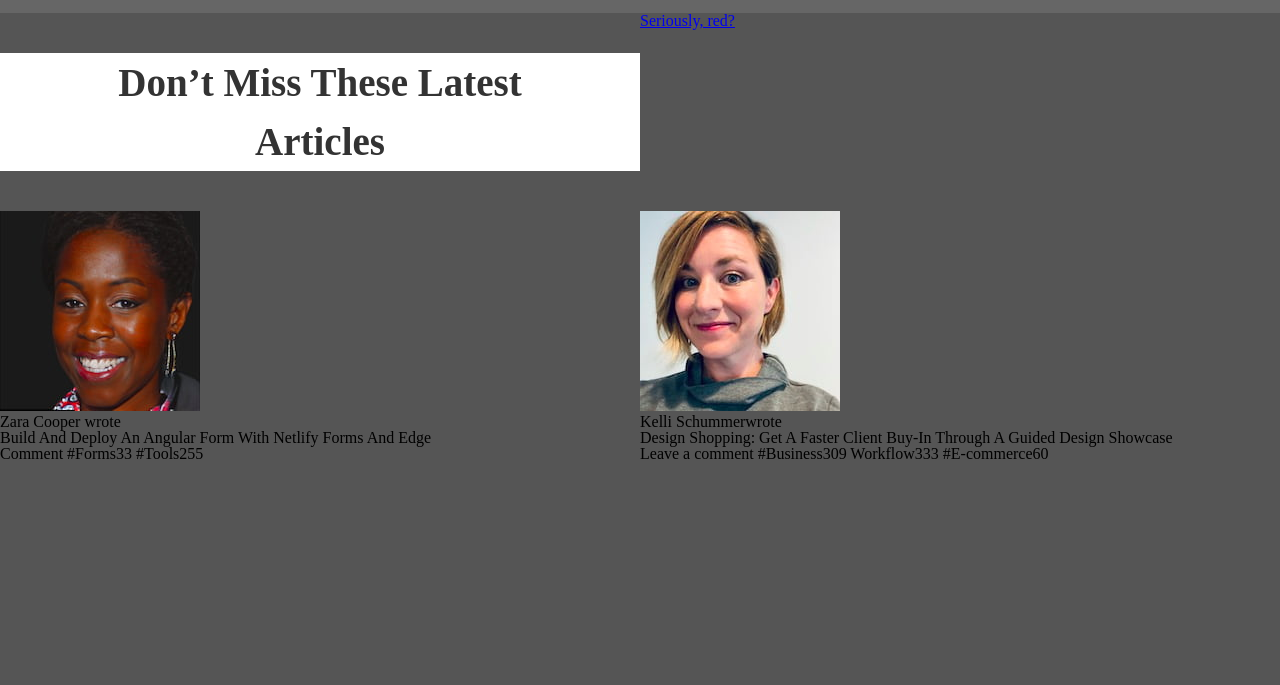
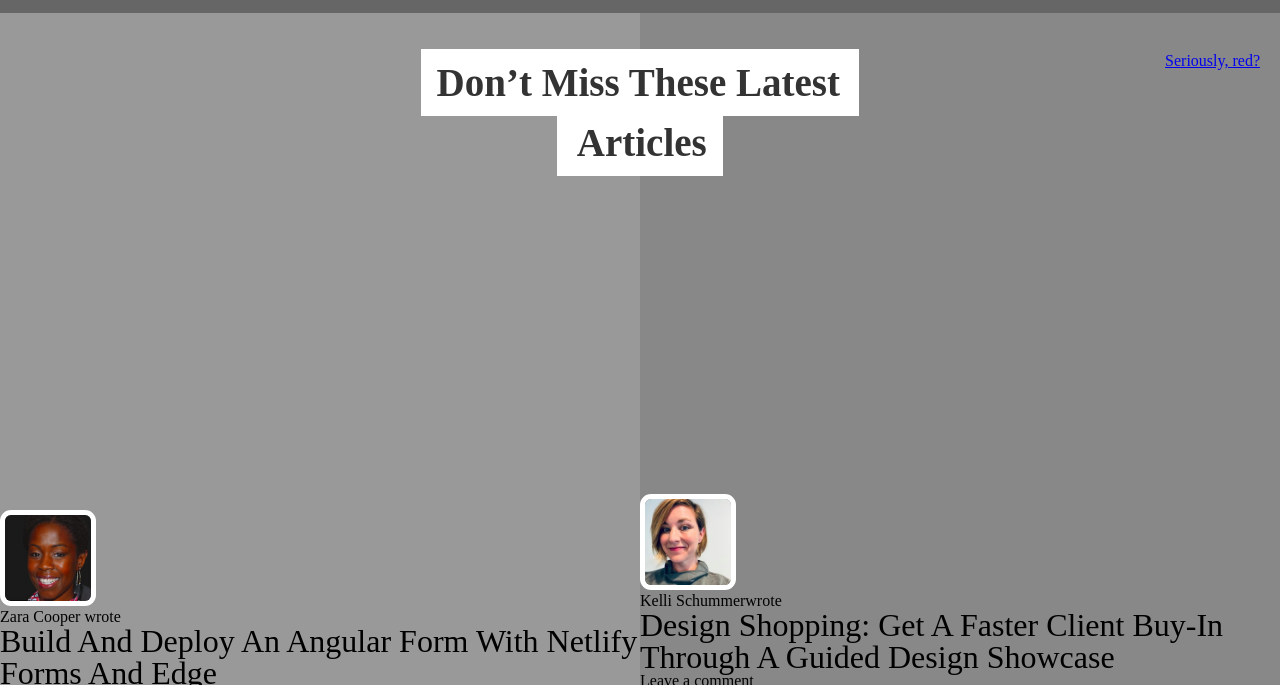
Before and after one commit to brenoxav/smashing-magazine-heatmap, a plain HTML site: page index.html in a window 1280 px wide. Shown: the part 123-808 px from the top of the page. Drawn offline with Linux system fonts and the light colour scheme.

Commit message:
Style main heading and main articles background

```diff
--- a/assets/styles/style.css
+++ b/assets/styles/style.css
@@ -73,35 +73,64 @@ header, main, footer {
   color: #fff;
 }
 
-/* Main Articles Section*/
+/* Main Heading */
+
+.main-heading-wrapper {
+  position: absolute;
+  width: 100%;
+  margin: 40px auto;
+  background-color: transparent;
+  text-align: center;
+
+}
 
 .main-heading {
+  display: inline;
+  margin: 40px auto;
+  padding: 12px 16px;
+  background-color: #fff;
+  color: #333;
   font-size: 39px;
-  line-height: 59px;
+  line-height: 60px;
   font-weight: 700;
-  color: #333;
-  background-color: #fff;
   text-align: center;
-  margin: 40px 0;
 }
+
+.color-switch-btn {
+  position: absolute;
+  top: 0;
+  right: 20px;
+
+}
+
+/* Main Articles Section*/
 
 .main-articles-section {
   display: grid;
   grid-template-columns: 1fr 1fr;
-  grid-template-rows: auto 778px 778px;
+  grid-template-rows: 724px 635px;
 }
 
-.main-articles-section:nth-child(1) {
-  background-color: #555;
+.main-articles-section article:nth-of-type(1) {
+  background-color: #999;
 }
 
-.main-articles-section:nth-child(2) {
+.main-articles-section article:nth-of-type(2) {
   background-color: #888;
 }
 
-.main-articles-section:nth-child(3)
+.main-articles-section article:nth-of-type(3) {
+  background-color: #aaa;
+}
 
-.main-articles-section:nth-child(4)
+.main-articles-section article:nth-of-type(4) {
+  background-color: #999;
+}
+
+.main-articles	{
+  flex-direction: column;
+  justify-content: flex-end;
+}
 
 .main-articles img {
   width: 96px;
@@ -110,6 +139,9 @@ header, main, footer {
   border-radius: 11px;
 }
 
+.main-articles h2 {
+  font-size: 2em;
+}
 
 /* Menbership Banner */
 .membership-banner {
--- a/index.html
+++ b/index.html
@@ -34,14 +34,14 @@
     </header>
 
     <main>
-
+        <div class="main-heading-wrapper">
+            <h1 class="main-heading"><span>Don’t Miss These Latest&nbsp;&nbsp;<br>&nbsp;&nbsp;Articles</span></h1>
+            <a class="color-switch-btn" href="#">Seriously, red?</a>
+        </div>
         <section class="main-articles-section">
 
-            <h1 class="main-heading">Don’t Miss These Latest <br>Articles</h1>
 
-            <a href="#">Seriously, red?</a>
-
-            <article class="main-articles">
+            <article class="main-articles flex">
                 <div><img src="assets/images/zara-cooper-200x200.jpg">
                     <p>Zara Cooper <span>wrote</span></p>
                 </div>
@@ -51,7 +51,7 @@
                 <span class="tags">#Tools<sup>255</sup></span>
             </article>
 
-            <article class="main-articles">
+            <article class="main-articles flex">
                 <div>
                     <img src="assets/images/kelly-schummer-200x200.JPG">
                     <p>Kelli Schummer<span>wrote</span></p>
@@ -63,7 +63,7 @@
                 <span class="tags">#E-commerce<sup>60</sup></span>
             </article>
 
-            <article class="main-articles">
+            <article class="main-articles flex">
                 <div>
                     <img src="assets/images/nefe-james-200x200.jpeg">
                     <p>Nefe Emadamerho-Atori<span>wrote</span></p>
@@ -75,7 +75,7 @@
                 <span class="tags">#Tools<sup>255</sup></span>
             </article>
 
-            <article class="main-articles">
+            <article class="main-articles flex">
                 <div>
                     <img src="assets/images/preston-so-200x200.jpg">
                     <p>Preston So<span>wrote</span></p>
```
Also changed, not shown: assets/images/cat-nav.svg (added).
